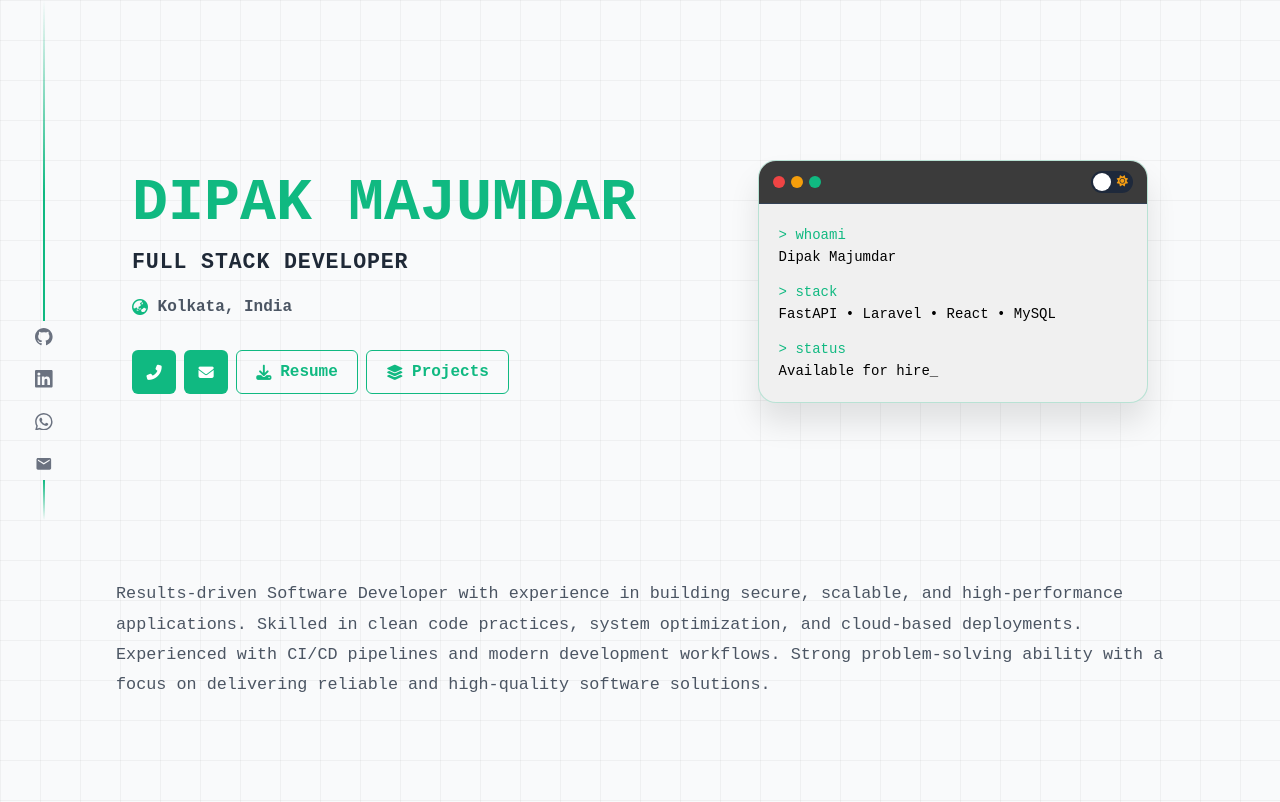
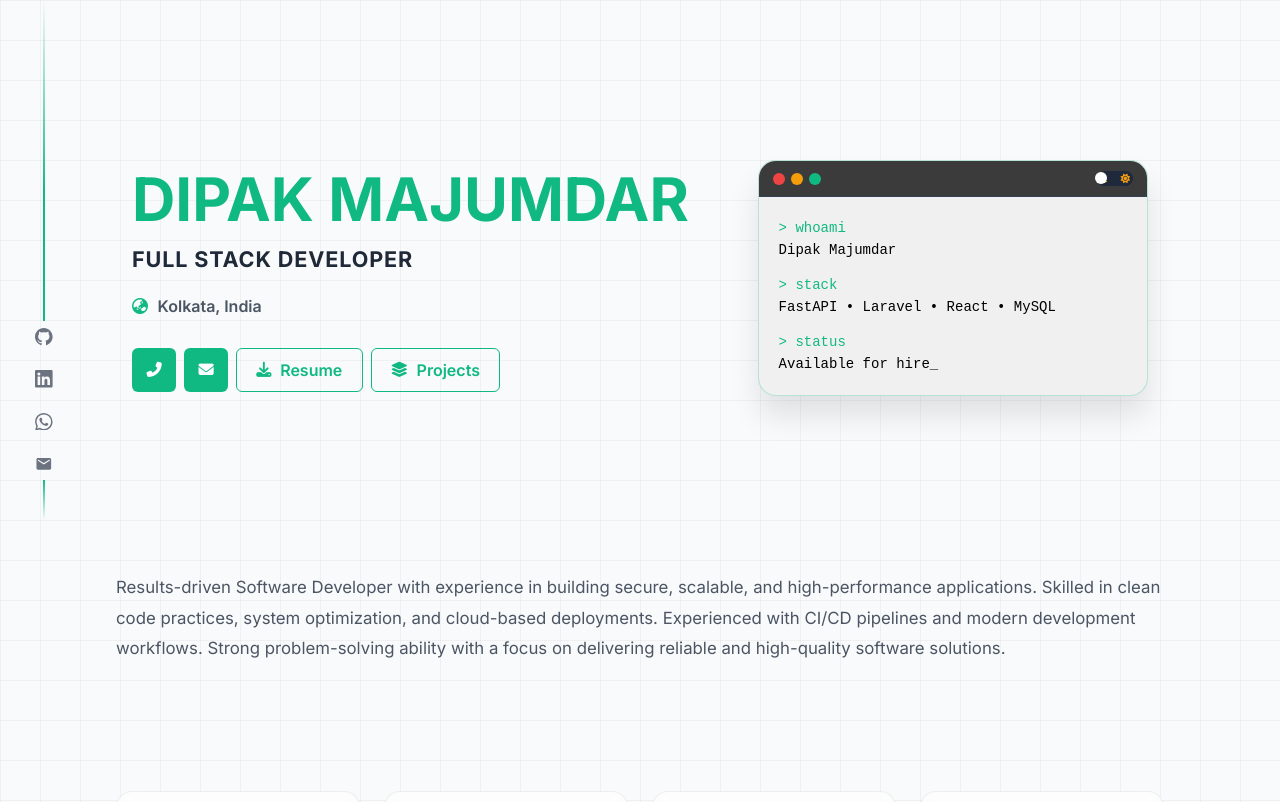
Before and after one commit to dipak-majumdar/new-portfolio, a React (Vite) app: page / in a window 1280 px wide. Shown: the top 802 px of the page. Built offline with nearby package versions, Linux system fonts and the light colour scheme.

Commit message:
dartk toggle button resized

```diff
--- a/src/styles/_variables.scss
+++ b/src/styles/_variables.scss
@@ -37,8 +37,8 @@ $radius-lg: 24px;
 $radius-pill: 999px;
 
 // ─── Typography ──────────────────────────────────────────────────────────────
-// $font-base: 'Inter', sans-serif;
-$font-base: Fira Code,monospace;
+$font-base: 'Inter', sans-serif;
+// $font-base: Fira Code, monospace;
 
 
 // ─── Transitions ─────────────────────────────────────────────────────────────
--- a/src/styles/components/DarkToggle.scss
+++ b/src/styles/components/DarkToggle.scss
@@ -19,7 +19,7 @@
     .checkbox-label {
         background-color: v.$bg-dark;
         width: 42px;
-        height: 22px;
+        height: 15px;
         border-radius: 50px;
         position: relative;
         padding: 5px;
--- a/src/styles/components/Hero.scss
+++ b/src/styles/components/Hero.scss
@@ -47,7 +47,7 @@
     margin-bottom: 0;
     color: v.$text-light;
     font-size: clamp(1rem, 2.4vw, 1.35rem);
-    font-weight: 600;
+    font-weight: 800;
     letter-spacing: 0.04em;
     text-transform: uppercase;
 
@@ -176,6 +176,7 @@
     align-items: center;
 }
 
+// dark mode toggle in terminal header
 .terminal-theme-toggle {
     display: flex;
     align-items: center;
@@ -188,11 +189,11 @@
 
     .checkbox-label {
         background-color: #1e293b;
-        width: 42px;
-        height: 22px;
+        width: 36px;
+        height: 15px;
         border-radius: 50px;
         position: relative;
-        padding: 5px;
+        padding: 3px;
         cursor: pointer;
         display: flex;
         justify-content: space-between;
@@ -201,21 +202,21 @@
 
         .fa-moon {
             color: #f1c40f;
-            font-size: 0.7rem;
+            font-size: 0.6rem;
         }
 
         .fa-sun {
             color: #f39c12;
-            font-size: 0.7rem;
+            font-size: 0.6rem;
         }
 
         .ball {
             background-color: #fff;
-            width: 18px;
-            height: 18px;
+            width: 12px;
+            height: 12px;
             position: absolute;
-            left: 2px;
-            top: 2px;
+            left: -2px;
+            top: 1px;
             border-radius: 50%;
             transition: transform 0.2s linear;
         }
```
